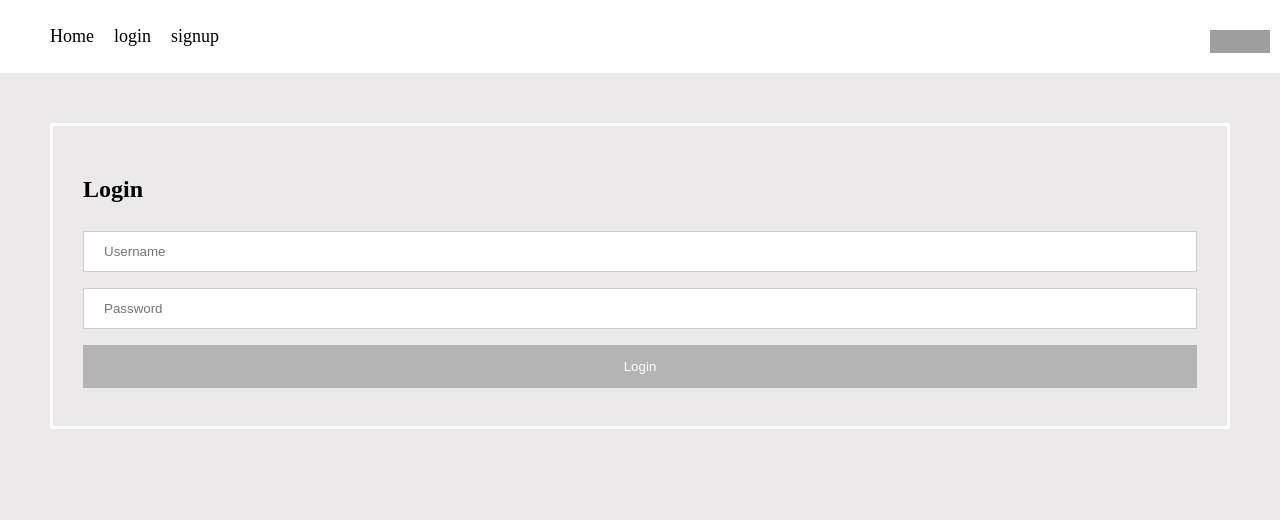
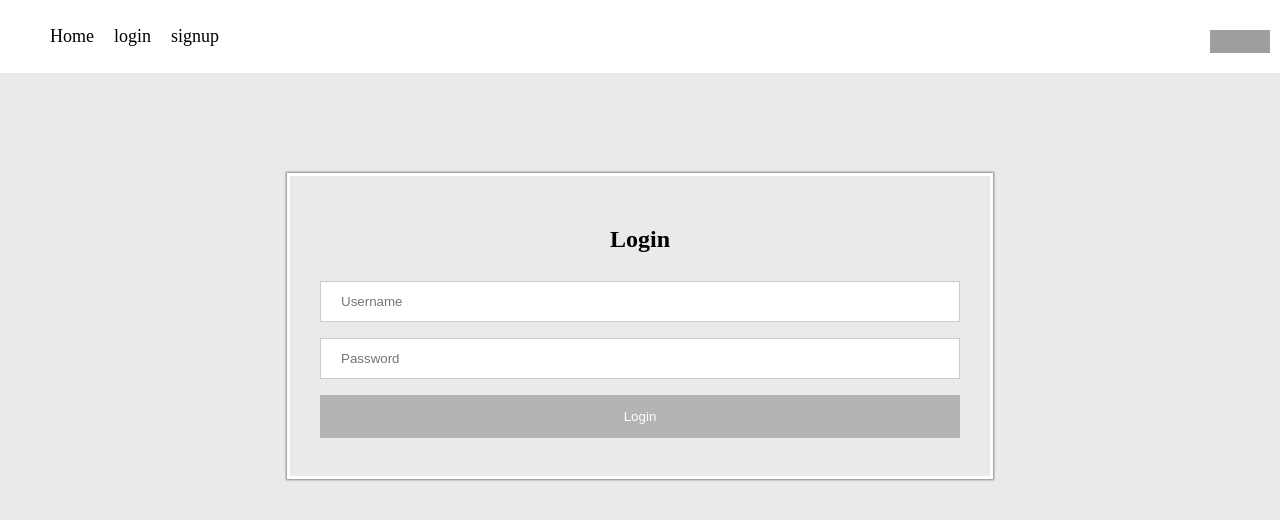
Before and after one commit to yousifj129/dailyfind-frontend, a React (Vite) app: page /login in a window 1280 px wide. Shown: the top 520 px of the page. Built offline with nearby package versions, Linux system fonts and the light colour scheme; no server answers; grey boxes are pictures that could not be loaded.

Commit message:
Finshing the css for signup and login

```diff
--- a/src/components/LoginForm/LoginForm.css
+++ b/src/components/LoginForm/LoginForm.css
@@ -1,6 +1,4 @@
-body{
-    align-items: center;
-}
+
 
 input {
   width: 100%;
@@ -28,4 +26,10 @@ background-color: rgb(180, 180, 180);
     border: 3px solid rgb(255, 255, 255);
     padding: 30px;
     margin: 50px;
+    text-align: center;
+    box-shadow: 0px 0px 2px 1px #888888;
+    width: 50%;
+    justify-self: center;
+    align-self: center;
+    margin-top: 100px;
 }
--- a/src/components/LoginForm/LoginForm.jsx
+++ b/src/components/LoginForm/LoginForm.jsx
@@ -25,7 +25,7 @@ function LoginForm({ onLogin }) {
 
   return (
     <>
-    <form onSubmit={handleSubmit} class="login">
+    <form onSubmit={handleSubmit} className="login">
       <h2>Login</h2>
       <input
         placeholder="Username"
--- a/src/components/SignupForm/SignupForm.jsx
+++ b/src/components/SignupForm/SignupForm.jsx
@@ -1,6 +1,7 @@
 import { useState } from 'react'
 import { useNavigate } from 'react-router'
 import axios from 'axios'
+import "../LoginForm/LoginForm.css"
 
 function SignUp() {
   const [username, setUsername] = useState('')
@@ -22,7 +23,7 @@ function SignUp() {
   }
 
   return (
-    <form onSubmit={handleSubmit}>
+    <form onSubmit={handleSubmit} className="login">
       <h2>Sign Up</h2>
       <input
         placeholder="Username"
```
